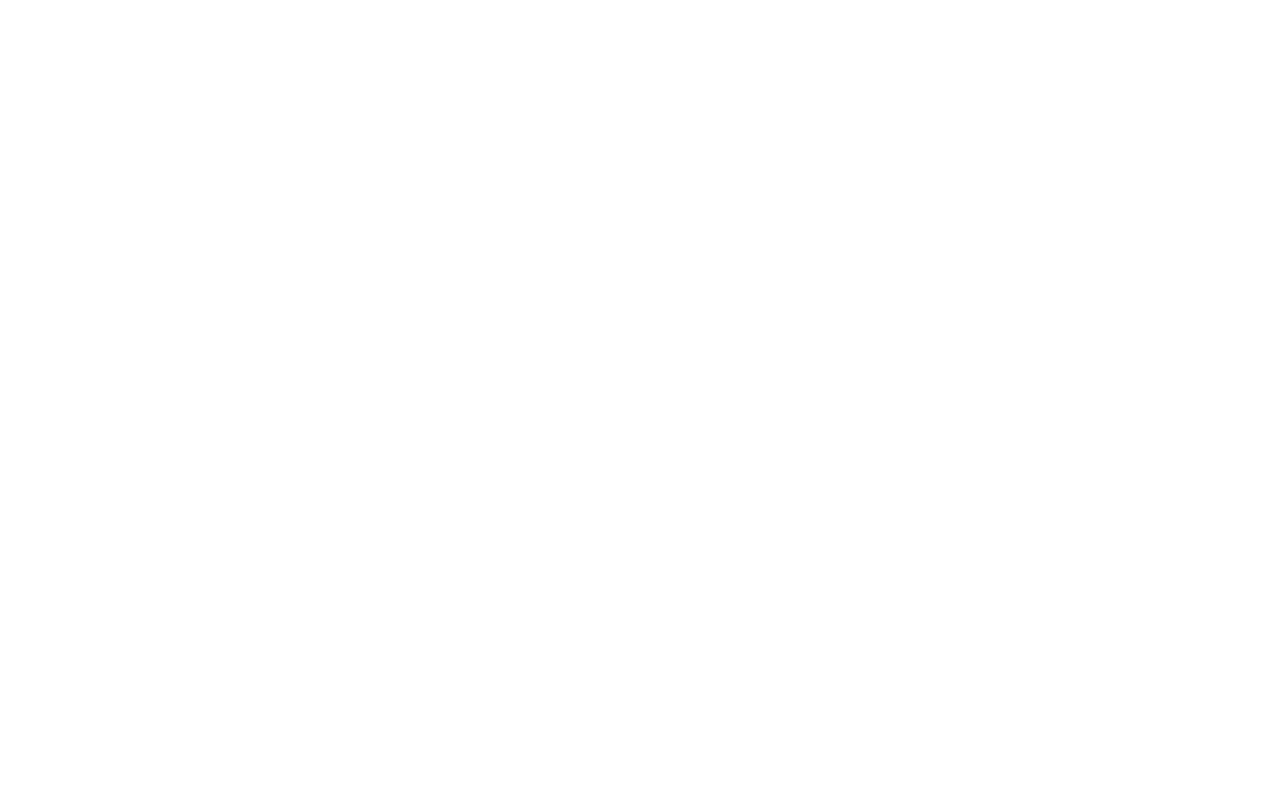
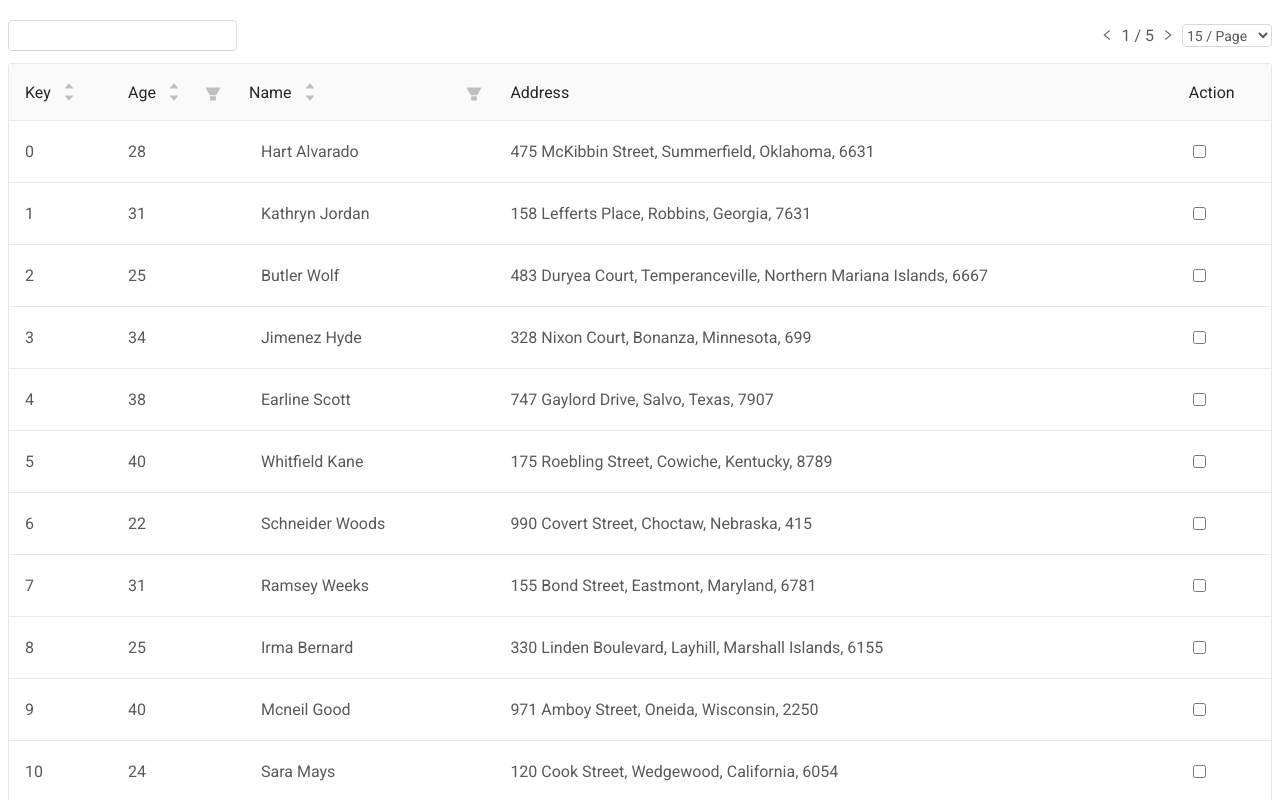
Before and after one commit to hassam7/omnius, an Angular app: page /local-data in a window 1280 px wide. Before the commit this address led to /. Shown: the top 800 px of the page. Built offline with nearby package versions, Linux system fonts and the light colour scheme.

Commit message:
rename test to demo add sorting by name, age and key

```diff
--- a/src/app/app.module.ts
+++ b/src/app/app.module.ts
@@ -6,7 +6,7 @@
 import { AppRoutingModule } from './app-routing.module';
 import { AppComponent } from './app.component';
 import { TableModule } from './table/table.module';
-import { TestModule } from './test/test.module';
+import { TestModule } from './demo/demo.module';
 
 @NgModule({
   declarations: [
--- a/src/app/test/test-routing.module.ts
+++ b/src/app/demo/demo-routing.module.ts
@@ -1,10 +1,10 @@
 import { NgModule } from '@angular/core';
 import { Routes, RouterModule } from '@angular/router';
-import { TestComponent } from './test.component';
+import { DemoComponent } from './demo.component';
 
 
 const routes: Routes = [
-  {path: 'test', component: TestComponent}
+  {path: 'local-data', component: DemoComponent}
 ];
 
 @NgModule({
--- a/src/app/test/test.component.html
+++ b/src/app/demo/demo.component.html
@@ -3,11 +3,12 @@
   <thead>
     <tr>
       <th isSortable="true" sortKey="key" (sortChange)="onSortChange($event)">Key</th>
-      <th isSortable="true" [filterName]="'ageFilter'" (filterChange)="onFilterChange($event)"
-        [multipleFilters]="ageFilter" sortKey="age">
+      <th isSortable="true" [filterName]="'ageFilter'" (sortChange)="onSortChange($event)"
+        (filterChange)="onAgeFilterChange($event)" [multipleFilters]="ageFilter" sortKey="age">
         Age
       </th>
-      <th isSortable="true" sortKey="name" [multipleFilters]="nameFilter" [filterName]="'name'">Name</th>
+      <th isSortable="true" sortKey="name" (sortChange)="sortByName($event)" [multipleFilters]="nameFilter"
+        [filterName]="'name'">Name</th>
       <th>Address</th>
       <th>Action</th>
     </tr>
--- a/src/app/test/test.component.ts
+++ b/src/app/demo/demo.component.ts
@@ -6,10 +6,10 @@
 import config from '../../assets/table.config.json';
 @Component({
   selector: 'omni-test',
-  templateUrl: './test.component.html',
-  styleUrls: ['./test.component.scss']
+  templateUrl: './demo.component.html',
+  styleUrls: ['./demo.component.scss']
 })
-export class TestComponent {
+export class DemoComponent {
   editId: string | null;
   @ViewChild('inputField', { static: false, read: ElementRef }) inputElement: ElementRef;
   @ViewChild(OmniTableComponent, { static: false }) omniTable: OmniTableComponent;
@@ -51,24 +51,39 @@
     console.log('Search Term Change');
   }
 
-  onFilterChange(items) {
-    // console.log(items);
+  onAgeFilterChange(items: number[]) {
+    setTimeout(() => {
+      this.listOfDisplayData = this.listOfData.filter(item => items.includes(item.age));
+      this.listOfDisplayData = this.listOfDisplayData.length ? this.listOfDisplayData : this.listOfData;
+    });
+  }
+
+  sortByName(event: { key: string; value: string | null }): void {
+    const sortField = event.key;
+    const sortDirection = event.value;
+    const dataCopy = [...this.listOfData];
+    if (sortDirection) {
+      this.listOfDisplayData = dataCopy.sort((a, b) => {
+        if (sortDirection === 'asc') return a[sortField].localeCompare(b[sortField]);
+        else if (sortDirection === 'dsc') return b[sortField].localeCompare(a[sortField]);
+      });
+    }
   }
 
   onSortChange(event: { key: string; value: string | null }): void {
-    // const sortField = event.key;
-    // const sortDirection = event.value;
-    // const dataCopy = [...this.listOfData];
-    // if (sortDirection) {
-    //   this.listOfDisplayData = dataCopy.sort((a, b) => {
-    //     if (sortDirection === 'asc') {
-    //       return a[sortField] > b[sortField] ? 1 : -1;
-    //     } else if (sortDirection === 'dsc') {
-    //       return b[sortField] > a[sortField] ? 1 : -1;
-    //     }
-    //   });
-    // } else {
-    //   this.listOfDisplayData = [...this.listOfData];
-    // }
+    const sortField = event.key;
+    const sortDirection = event.value;
+    const dataCopy = [...this.listOfData];
+    if (sortDirection) {
+      this.listOfDisplayData = dataCopy.sort((a, b) => {
+        if (sortDirection === 'asc') {
+          return a[sortField] > b[sortField] ? 1 : -1;
+        } else if (sortDirection === 'dsc') {
+          return b[sortField] > a[sortField] ? 1 : -1;
+        }
+      });
+    } else {
+      this.listOfDisplayData = [...this.listOfData];
+    }
   }
 }
--- a/src/app/test/test.module.ts
+++ b/src/app/demo/demo.module.ts
@@ -1,14 +1,14 @@
 import { NgModule } from '@angular/core';
 import { CommonModule } from '@angular/common';
 
-import { TestRoutingModule } from './test-routing.module';
-import { TestComponent } from '../test/test.component';
+import { TestRoutingModule } from './demo-routing.module';
+import { DemoComponent } from './demo.component';
 import { TableModule } from '../table/table.module';
 import { FormsModule } from '@angular/forms';
 
 
 @NgModule({
-  declarations: [TestComponent],
+  declarations: [DemoComponent],
   imports: [
     CommonModule,
     TestRoutingModule,
```
Also changed, not shown: src/app/demo/demo.component.scss (renamed from src/app/test/test.component.scss), 1 other file (tests, documents, lock files or other folders).
